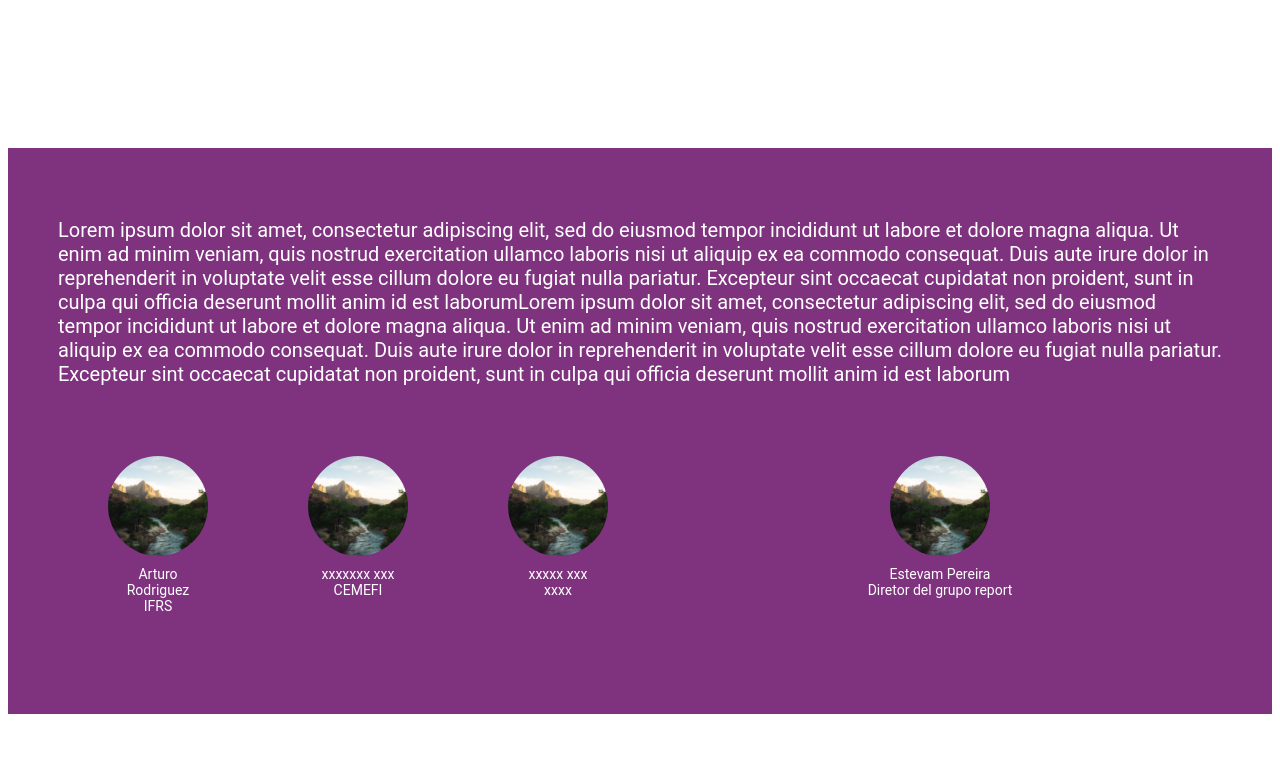
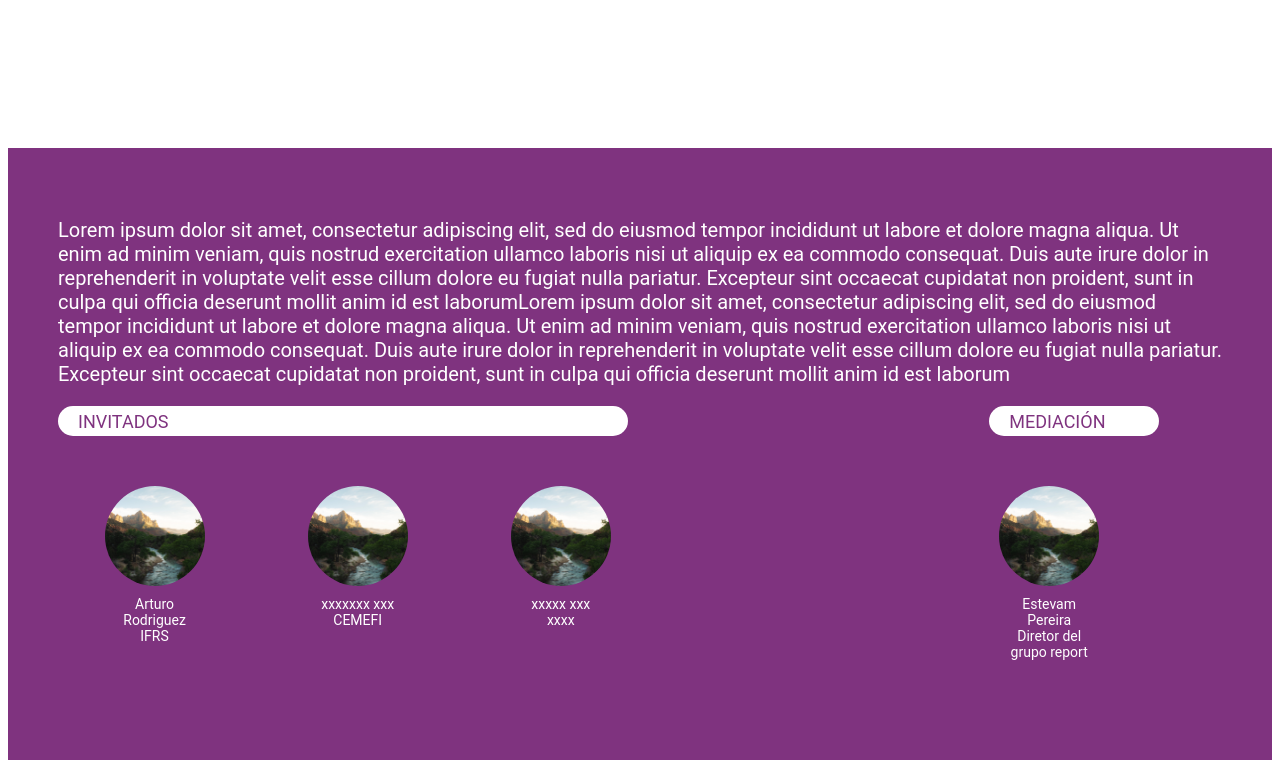
Before and after one commit to Larissamendx/Webinars-Latam, a Next.js app: page /sobre in a window 1280 px wide. Shown: the part 1166-1934 px from the top of the page. Before the commit the page ends 1888 px from the top, so only its background shows below. Built offline with nearby package versions, Linux system fonts and the light colour scheme.

Commit message:
Melhorando recursividade

```diff
--- a/components/bolinha/index.js
+++ b/components/bolinha/index.js
@@ -7,13 +7,10 @@ export default function Bolinha(props) {
     <Container>
       <div className='footer'>
         <p>{props.text}</p>
-
-        {/* <div className='linhaTodo'>
+        <div className='todo'>
+          <div className='invitadosContainer'>
             <div className='linha'>INVITADOS</div>
-          <div className='linha2'>MEDIACIÓN</div>
-        </div> */}
-
-        <div className='todo'>
+            <div className="imagemContainer">
               <div className="imagem">
                 <Image src={Teste} alt="logo" className="logo" />
                 <div className='texto'>
@@ -35,6 +32,10 @@ export default function Bolinha(props) {
                   {props.sobrenome3}
                 </div>
               </div>
+            </div>
+          </div>
+          <div className='mediacionContainer'>
+            <div className='linha2'>MEDIACIÓN</div>
             <div className="imagem">
               <Image src={Teste} alt="logo" className="logo" />
               <div className='texto'>
@@ -44,6 +45,7 @@ export default function Bolinha(props) {
             </div>
           </div>
         </div>
-    </Container>
+      </div>
+    </Container >
   );
 }
--- a/components/bolinha/styles.js
+++ b/components/bolinha/styles.js
@@ -3,7 +3,10 @@ import styled from "styled-components";
 export const Container = styled.div`
   .todo {
     display: flex;
-    width: 100%;
+    @media (max-width: 520px) {
+      display: flex;
+      flex-direction: column;
+    }
   }
   .imagem{
     display: flex;
@@ -23,14 +26,16 @@ export const Container = styled.div`
     }
     @media (max-width: 520px) {
       padding: 20px;
-    }
-    @media (max-width: 400px) {
-      padding: 0px;
+      margin: 0 auto;
     }
     img{
       width: 100px;
       height: 100px;
       border-radius: 50%;
+      @media (max-width: 520px) {
+        width: 200px;
+        height: 200px;
+      }
     }
     .texto{
       margin-top: 10px;
@@ -38,5 +43,9 @@ export const Container = styled.div`
       text-align: center;
       font-size: 14px;
       color: #fff;
+      width: 100px;
+      @media (max-width: 910px) {
+        font-size: 10px;
+    }
     }
 `
--- a/styles/StylesSobre.js
+++ b/styles/StylesSobre.js
@@ -54,40 +54,72 @@ export const Container = styled.div`
         @media (max-width: 410px) {
           font-size: 10px;
         }
-        @media (max-width: 410px) {
-          font-size: 10px;
-        }
-      }
-
-      .linhaTodo{
-        display: flex;
-        flex-direction: row ;
-        margin-top: 20px;
-        gap: 270px;
       }
       .linha{
         background-color: #fff;
         border-radius: 50px;
-        width: 45%;
         height: 30px;
+        width: 550px;
         font-family: 'Roboto';
         font-size: 18px;
         display: flex;
         align-items: center;
         padding-left: 20px;
         color: ${(props) => (props.background === 'blue' ? '#2B4A79' : props.background === 'gray' ? '#82A0C4' : props.background === 'red' ? '#BF0D0D' : props.background === 'green' ? '#008E88' : props.background === 'orange' ? '#ED7203' : '#7F337F')};
+        @media (max-width: 910px) {
+          width: 350px;
+        }
+        @media (max-width: 610px) {
+          width: 280px;
+          font-size: 15px;
+        }
+        @media (max-width: 520px) {
+          width: 100px;
+          margin: 0 auto;
+        }
       }
       .linha2{
         background-color: #fff;
         border-radius: 50px;
-        width: 11%;
         height: 30px;
+        width: 150px;
         font-family: 'Roboto';
         font-size: 18px;
         display: flex;
+        padding-left: 20px;
         align-items: center;
-        padding-left: 20px;
         color: ${(props) => (props.background === 'blue' ? '#2B4A79' : props.background === 'gray' ? '#82A0C4' : props.background === 'red' ? '#BF0D0D' : props.background === 'green' ? '#008E88' : props.background === 'orange' ? '#ED7203' : '#7F337F')};
+        @media (max-width: 910px) {
+          margin-left: -20px;
+        }
+        @media (max-width: 610px) {
+          width: 100px;
+          font-size: 15px;
+        }
+        @media (max-width: 520px) {
+          margin: 0 auto;
+        }
+    }
+    .imagemContainer{
+      display: flex;
+      gap: 10px;
+      @media (max-width: 520px) {
+        flex-direction: column;
+      }
+    }
+    .invitadosContainer{
+      width: 80%;
+      @media (max-width: 520px) {
+        width: 100%;
+      }
+    }
+    .mediacionContainer{
+      @media (max-width: 620px) {
+        width: 100px;
+      }
+      @media (max-width: 520px) {
+        margin-top: 50px;
+        width: 100%;
       }
     }
 `
```
Lines whose indentation alone changed are shown as unchanged.
